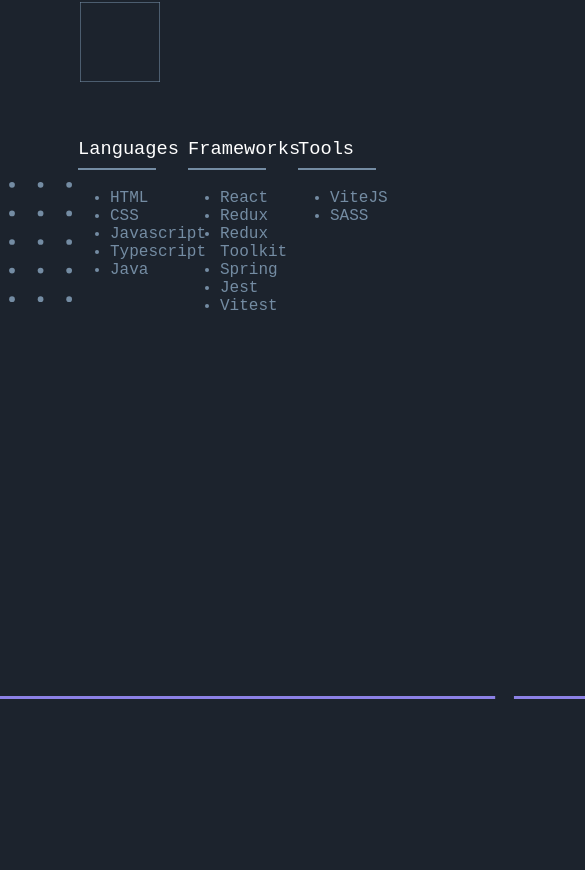
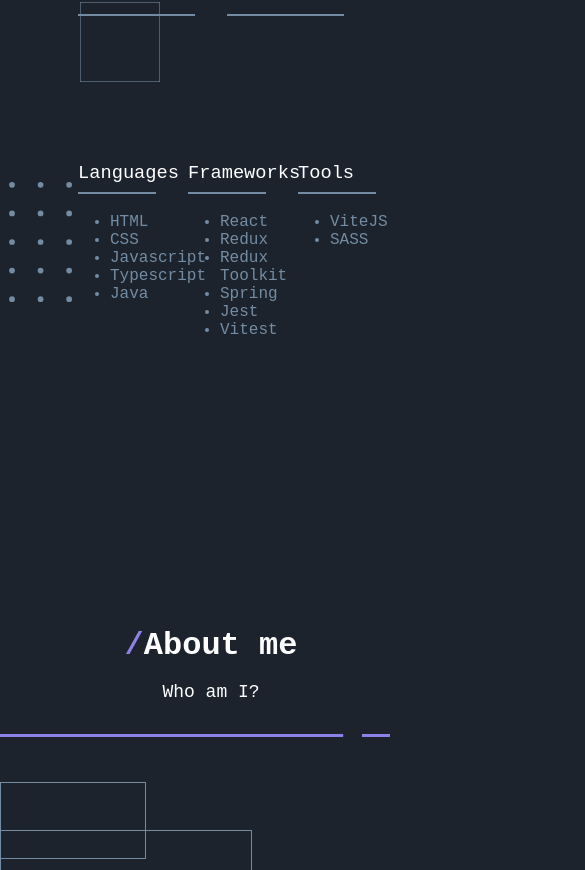
Before and after one commit to juliancoder22/my-portfolio, a React (Vite) app: page / in a window 390 px wide. Shown: the part 1130-2000 px from the top of the page, 585 px wide, since content can reach past the window. Built offline with nearby package versions, Linux system fonts and the light colour scheme.

Commit message:
about component mobile design and general styles and HeaderSection styles changes

```diff
--- a/src/components/AboutComponent/AboutComponent.scss
+++ b/src/components/AboutComponent/AboutComponent.scss
@@ -80,3 +80,43 @@
     width: rem(110);
   }
 }
+
+@media screen and (max-width: 768px) {
+  .about {
+    padding: 1rem;
+
+    &__text {
+      text-align: center;
+      font-size: rem(16);
+      width: 75%;
+      padding-top: 5rem;
+      padding-right: 1rem;
+    }
+
+    &__first-square {
+      top: 12rem;
+      left: 0;
+      height: rem(75);
+    }
+
+    &__second-square {
+      top: 15rem;
+      left: 0rem;
+      width: rem(250);
+      height: rem(100);
+    }
+
+    &__dots {
+      top: 50rem;
+      left: 3rem;
+    }
+
+    &__third-square,
+    &__trio-chevron,
+    &__line-1,
+    &__line-2,
+    &__line-3 {
+      display: none;
+    }
+  }
+}
--- a/src/components/HeaderSection/HeaderSection.scss
+++ b/src/components/HeaderSection/HeaderSection.scss
@@ -28,4 +28,18 @@
     font-weight: 400;
     margin-top: -20px;
   }
+
+  @media screen and (max-width: 768px) {
+    flex-direction: column;
+    text-align: center;
+    gap: 2rem;
+
+    &__header-content {
+      gap: 1rem;
     }
+
+    &__title {
+      font-size: 32px;
+    }
+  }
+}
--- a/src/index.scss
+++ b/src/index.scss
@@ -6,5 +6,6 @@
   margin: 0;
   padding: 0;
   box-sizing: border-box;
-  background-color: #1C232D;
+  background-color: #1c232d;
+  overflow-x: hidden;
 }
```
Lines whose indentation alone changed are shown as unchanged.
